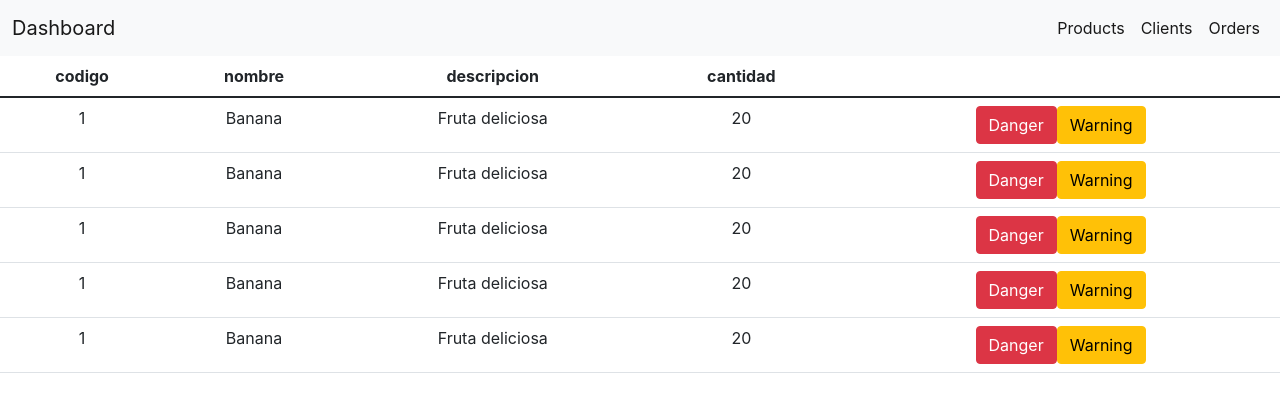
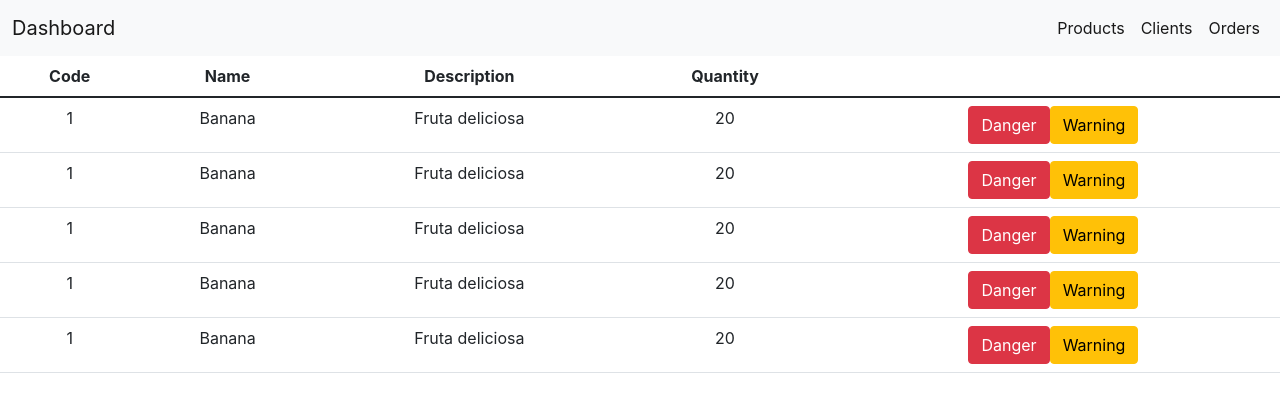
Before and after one commit to aj502gm/api-jr-test, a React (Create React App) app: page /products in a window 1280 px wide. Shown: the top 412 px of the page. Built offline with nearby package versions, Linux system fonts and the light colour scheme.

Commit message:
Tables re design and optimized

```diff
--- a/src/Components/MainTable/TableHeader.js
+++ /dev/null
@@ -1,16 +0,0 @@
-import { getValue } from '@testing-library/user-event/dist/utils'
-import React from 'react'
-import TableHeaderElement from './TableHeaderElement'
-
-function TableHeader({columns}) {
-  return (
-    <thead>
-        <tr>
-            {columns.map((value,index) => <TableHeaderElement columnName = {value} /> )}
-            <TableHeaderElement columnName = {''} />
-        </tr>
-    </thead>
-  )
-}
-
-export default TableHeader
--- a/src/Components/MainTable/TableHeaderElement.js
+++ /dev/null
@@ -1,9 +0,0 @@
-import React from 'react'
-
-function TableHeaderElement({columnName}) {
-  return (
-      <th scope='col'>{columnName}</th>
-  )
-}
-
-export default TableHeaderElement
--- /dev/null
+++ b/src/Components/MainTable/TableHeaderO.js
@@ -0,0 +1,18 @@
+import { getValue } from '@testing-library/user-event/dist/utils'
+import React from 'react'
+
+function TableHeaderOrders() {
+  return (
+    <thead>
+        <tr>
+          <th scope='col'>OrderID</th>
+          <th scope='col'>ClientID</th>
+          <th scope='col'>ClientName</th>
+          <th scope='col'>ProductID</th>
+          <th scope='col'></th>
+        </tr>
+    </thead>
+  )
+}
+
+export default TableHeaderOrders
--- /dev/null
+++ b/src/Components/MainTable/TableHeaderP.js
@@ -0,0 +1,18 @@
+import { getValue } from '@testing-library/user-event/dist/utils'
+import React from 'react'
+
+function TableHeaderProducts() {
+  return (
+    <thead>
+        <tr>
+          <th scope='col'>Code</th>
+          <th scope='col'>Name</th>
+          <th scope='col'>Description</th>
+          <th scope='col'>Quantity</th>
+          <th scope='col'></th>
+        </tr>
+    </thead>
+  )
+}
+
+export default TableHeaderProducts
--- /dev/null
+++ b/src/Components/MainTable/TablerHeaderC.js
@@ -0,0 +1,19 @@
+import { getValue } from '@testing-library/user-event/dist/utils'
+import React from 'react'
+
+function TableHeaderClients() {
+  return (
+    <thead>
+        <tr>
+          <th scope='col'>ClientID</th>
+          <th scope='col'>Name</th>
+          <th scope='col'>Surname</th>
+          <th scope='col'>Genre</th>
+          <th scope='col'>Email</th>
+          <th scope='col'></th>
+        </tr>
+    </thead>
+  )
+}
+
+export default TableHeaderClients
--- a/src/Components/MainTable/index.js
+++ b/src/Components/MainTable/index.js
@@ -1,11 +1,16 @@
 import React from 'react'
 import TableBody from './TableBody'
-import TableHeader from './TableHeader'
+import TableHeaderProducts from './TableHeaderP'
+import TableHeaderOrders from './TableHeaderO'
+import TableHeaderClients from './TablerHeaderC'
 
-function DataTable({ columns, data}) {
+function DataTable({data, type}) {
   return (
     <table class="table">
-        <TableHeader columns = {columns}></TableHeader>
+       {
+         (type === 'PRODUCTS')? <TableHeaderProducts />
+          : (type === 'ORDERS')? <TableHeaderOrders /> : <TableHeaderClients />
+       }
         <TableBody dataName={data}></TableBody>
     </table>
   )
--- a/src/index.js
+++ b/src/index.js
@@ -5,7 +5,7 @@ import App from './App';
 import reportWebVitals from './reportWebVitals';
 import { render } from "react-dom";
 import { BrowserRouter, Routes, Route, } from "react-router-dom";
-import TableHeader from './Components/MainTable/TableHeader';
+import TableHeaderProducts from './Components/MainTable/TableHeaderP';
 import * as ReactDOMClient from 'react-dom/client';
 import DataTable from './Components/MainTable';
 
@@ -23,9 +23,9 @@ root.render(
   <BrowserRouter>
     <Routes>
     <Route path="/" element={<App />}>
-        <Route path="products" element={<DataTable columns = {['codigo', 'nombre', 'descripcion', 'cantidad']} data = {productsMock}/>}  />
-        <Route path="orders" element={<DataTable columns = {['numero', 'nombre cliente', 'id cliente', 'producto', 'fecha']}/>} />
-        <Route path="clients" element={<DataTable columns = {['nombre', 'apellido', 'edad', 'genero', 'email']}/>} />
+        <Route path="products" element={<DataTable data = {productsMock} type = {'PRODUCTS'} />}  />
+        <Route path="orders" element={<DataTable type = {'ORDERS'}/>} />
+        <Route path="clients" element={<DataTable type = {'CLIENTS'}/>} />
     </Route>
     </Routes>
   </BrowserRouter>,
```
Also changed, not shown: 1 other file (tests, documents, lock files or other folders).
